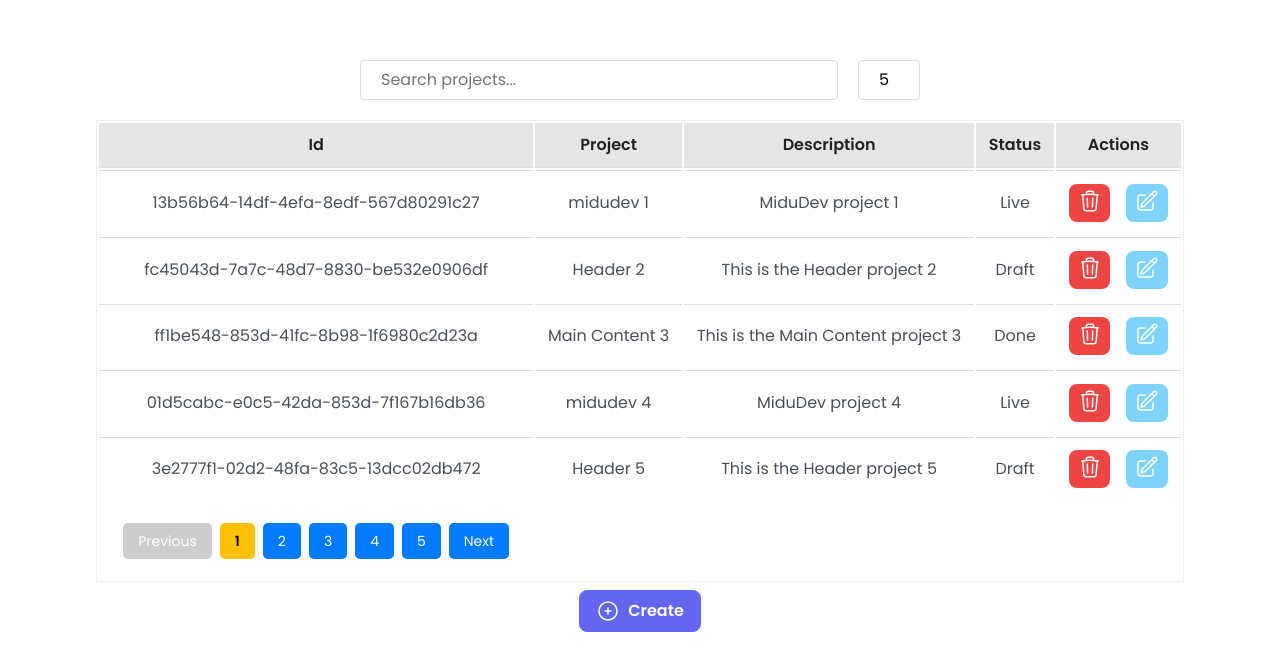
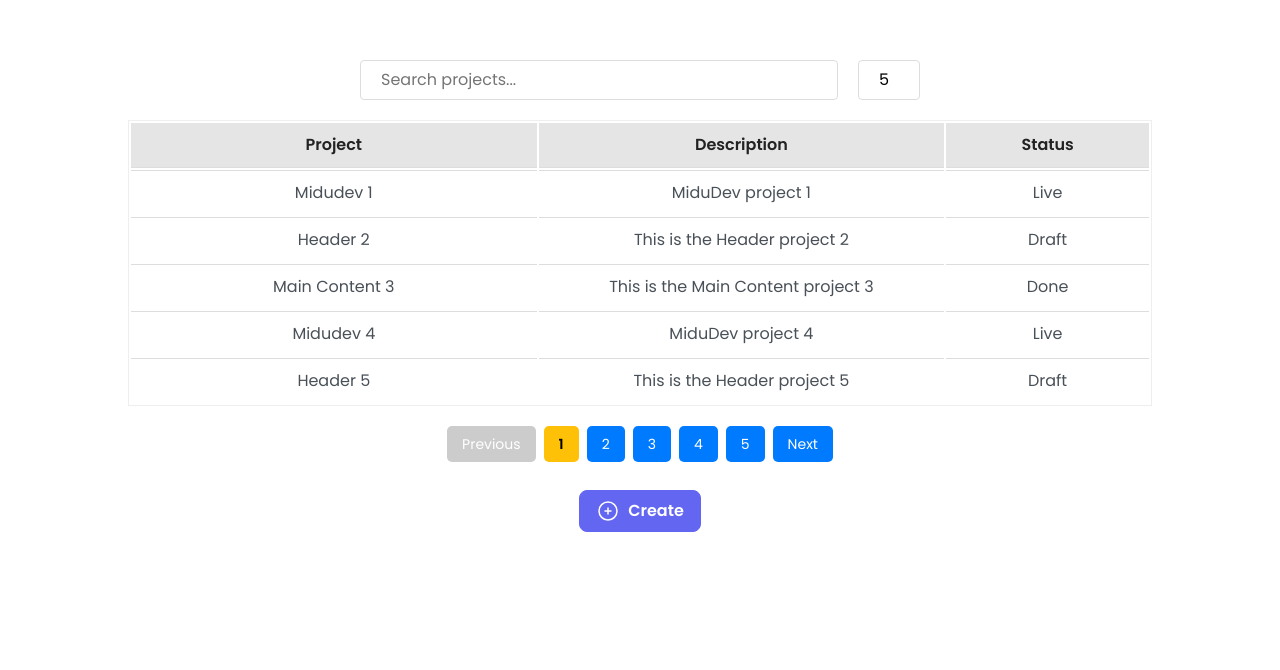
Before and after one commit to hilmisarioglu/react-table, a React (Create React App) app in the folder my-react-table/: page / in a window 1280 px wide. Shown: the part 160-830 px from the top of the page. Built offline with nearby package versions, Linux system fonts and the light colour scheme.

Commit message:
refactoring

```diff
--- a/my-react-table/src/components/table/Table/Table.css
+++ b/my-react-table/src/components/table/Table/Table.css
@@ -97,10 +97,7 @@
   background-color: #ef4444;
 }
 
-.actions {
-  display: flex;
-  gap: 1rem;
-}
+
 
 .btn {
   border: none;
--- a/my-react-table/src/components/table/Table/Table.jsx
+++ b/my-react-table/src/components/table/Table/Table.jsx
@@ -100,21 +100,15 @@ export default function Table({
       label: capitalize(key),
       sortable: true,
     }));
-    objects.push({
-      key: "actions",
-      label: "Actions",
-      sortable: false,
-    });
     setColumns(objects);
   }, [projects]);
 
   const columnWidths = {
     project: "40%",
-    description: "25%",
-    status: "15%",
-    actions: "20%",
+    description: "40%",
+    status: "20%",
   };
-  const visibleColumns = ["id","project", "description", "status", "actions"];
+  const visibleColumns = ["project", "description", "status"];
 
   if (!projects) {
     return <div>Loading</div>;
@@ -153,12 +147,15 @@ export default function Table({
             <TableRow
               key={i}
               rowData={project}
-              columns={columns.filter(column => visibleColumns.includes(column.key))}
+              columns={columns.filter((column) =>
+                visibleColumns.includes(column.key)
+              )}
               onDeleteData={onDeleteData}
               handleEditClick={handleEditClick}
             />
           ))}
         </TBody>
+      </table>
       <div className="pagination">
         <button
           className="page-button"
@@ -186,7 +183,6 @@ export default function Table({
           Next
         </button>
       </div>
-      </table>
     </div>
   );
 }
--- a/my-react-table/src/components/table/TableCell/TableCell.jsx
+++ b/my-react-table/src/components/table/TableCell/TableCell.jsx
@@ -1,11 +1,12 @@
-import React from 'react';
-import PropTypes from 'prop-types';
-import './TableCell.css';
+import React from "react";
+import PropTypes from "prop-types";
+import "./TableCell.css";
 
-const TableCell = ({ children, width }) => {
+const TableCell = (props) => {
+  const { children, width, text } = props;
   return (
     <td style={{ width }} className="table-cell">
-      {children}
+      {text}
     </td>
   );
 };
@@ -13,6 +14,7 @@ const TableCell = ({ children, width }) => {
 TableCell.propTypes = {
   children: PropTypes.node,
   width: PropTypes.oneOfType([PropTypes.string, PropTypes.number]),
+  text: PropTypes.string.isRequired,
 };
 
 export default TableCell;
--- a/my-react-table/src/components/table/TableRow/TableRow.jsx
+++ b/my-react-table/src/components/table/TableRow/TableRow.jsx
@@ -19,20 +19,21 @@ function TableRow({ rowData, columns, onRowClick, onDeleteData, handleEditClick
   return (
     <tr onClick={handleClick}>
       {columns.map((column) => (
-        <TableCell key={column.key} width={column.width}>
-          {column.key === 'actions' ? (
-            <div className="actions">
-              <button onClick={() => onDeleteData(rowData.id)} className="btn btn-delete">
-                <TrashIcon />
-              </button>
-              <button onClick={() => handleEditClick(rowData.id)} className="btn btn-edit">
-                <PencilIcon />
-              </button>
-            </div>
-          ) : (
-            column.key === 'status' ? capitalize(rowData[column.key]) : rowData[column.key]
-          )}
-        </TableCell>
+        <TableCell key={column.key} width={column.width} text={capitalize(rowData[column.key])}/>
+        // <TableCell key={column.key} width={column.width}>
+        //   {column.key === 'actions' ? (
+        //     <div className="actions">
+        //       <button onClick={() => onDeleteData(rowData.id)} className="btn btn-delete">
+        //         <TrashIcon />
+        //       </button>
+        //       <button onClick={() => handleEditClick(rowData.id)} className="btn btn-edit">
+        //         <PencilIcon />
+        //       </button>
+        //     </div>
+        //   ) : (
+        //     column.key === 'status' ? capitalize(rowData[column.key]) : rowData[column.key]
+        //   )}
+        // </TableCell>
       ))}
     </tr>
   );
```
Lines whose indentation alone changed are shown as unchanged.
